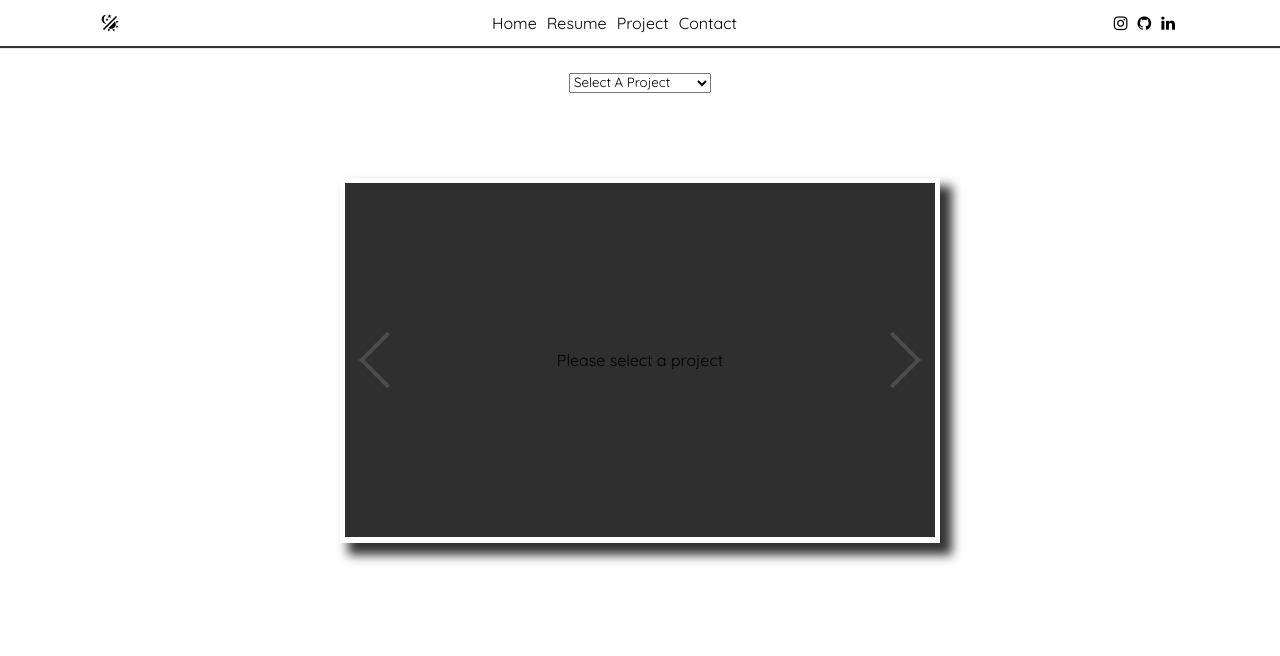
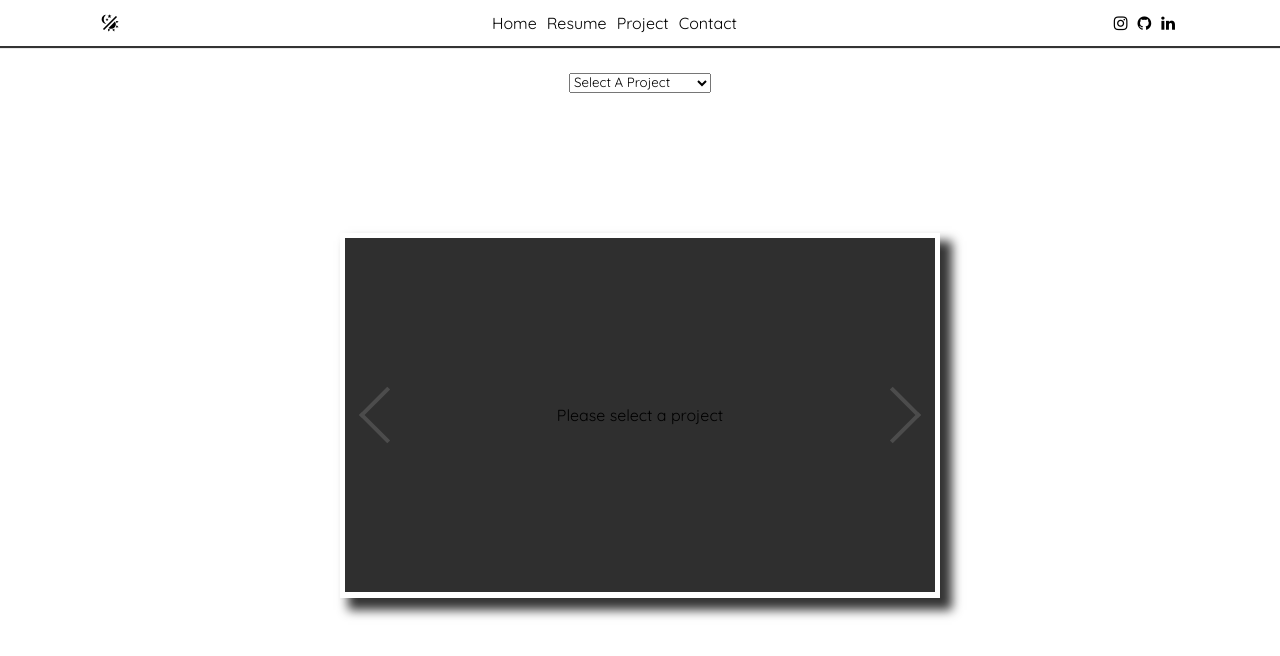
Before and after one commit to Kah919/KahPortfolio, a React (Create React App) app: page /projects in a window 1280 px wide. Shown: the top 656 px of the page. Built offline with nearby package versions, Linux system fonts and the light colour scheme.

Commit message:
adjust background sizing

```diff
--- a/src/components/Projects/Project.module.css
+++ b/src/components/Projects/Project.module.css
@@ -1,7 +1,7 @@
 .project_container {
     display: grid;
     grid-template-rows: 1fr 5fr;
-    height: 100%;
+    height: 125vh;
     text-align: center;
 }
 
@@ -23,12 +23,6 @@
     margin: 20px auto 20px auto;
     box-shadow: 10px 10px 10px 2px rgba(0,0,0,0.8);
 }
-
-/* .carousel_container img {
-    height: 80%;
-    overflow: hidden;
-} */
-
 
 .technology ul {
     display: flex;
```
